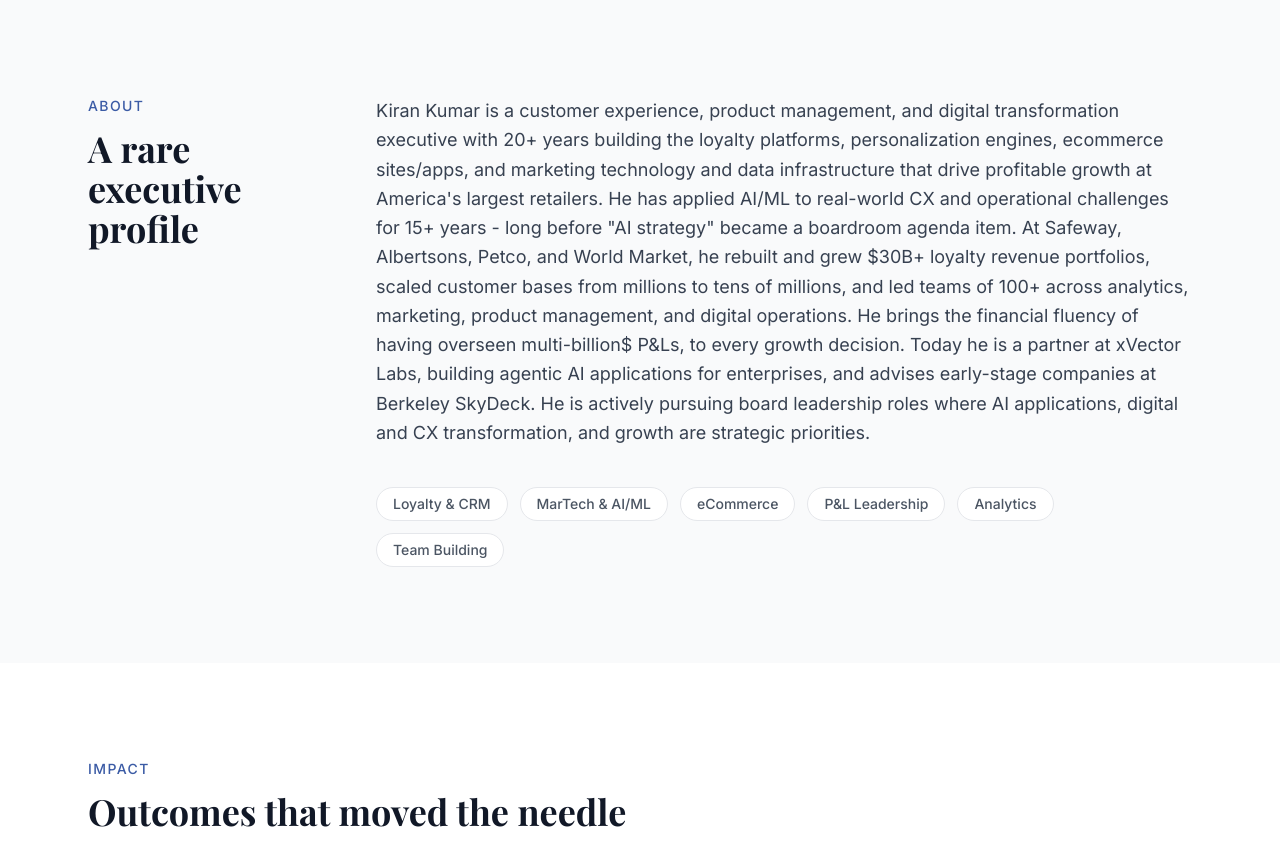
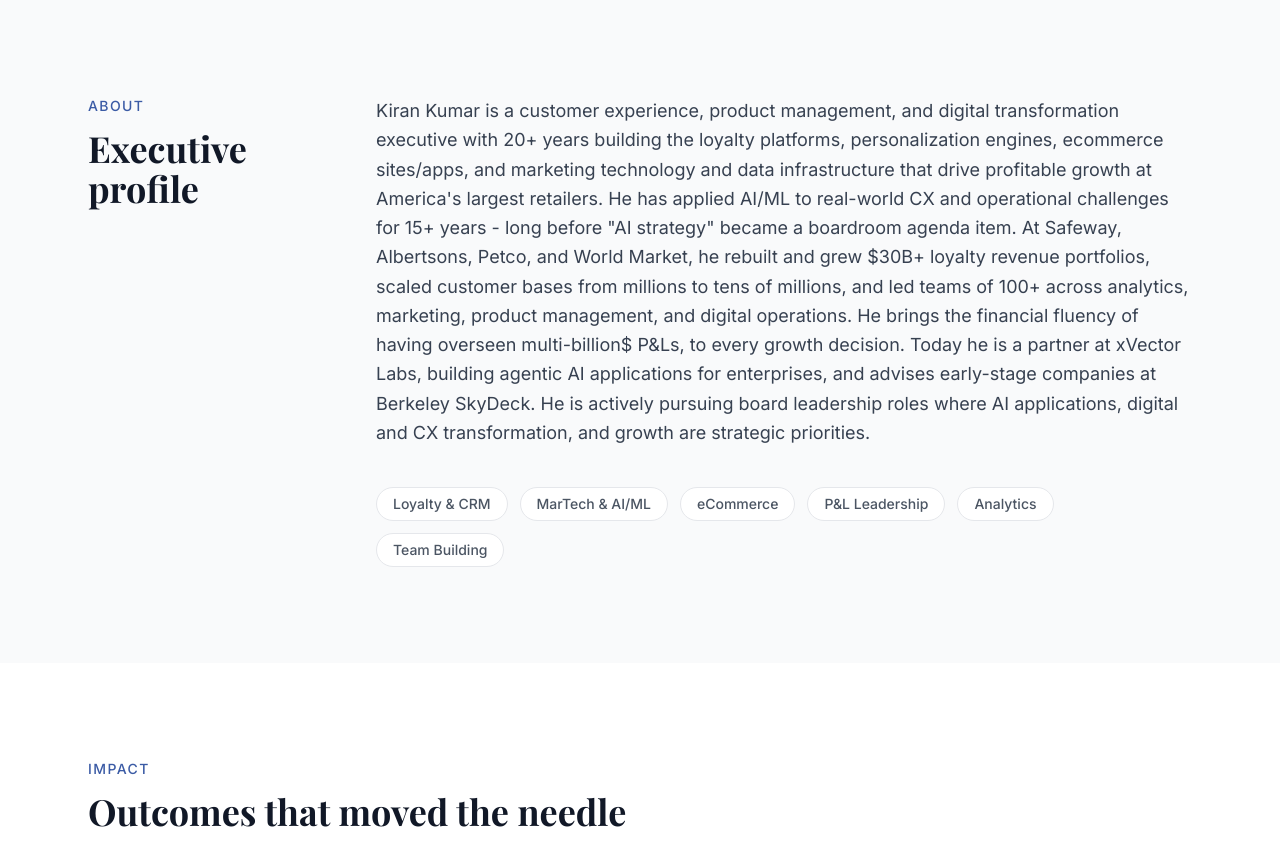
Before and after one commit to kiri01-dev/kiran-kumar-site, a Next.js app: page / in a window 1280 px wide. Shown: the part 800-1666 px from the top of the page. Built offline with nearby package versions, Linux system fonts and the light colour scheme.

Commit message:
Change 'A rare executive profile' to 'Executive profile'
Co-Authored-By: Claude Sonnet 4.6 <noreply@anthropic.com>

```diff
--- a/src/components/About.tsx
+++ b/src/components/About.tsx
@@ -8,7 +8,7 @@ export default function About() {
           <div className="lg:col-span-3">
             <p className="text-accent font-medium text-sm tracking-widest uppercase mb-3">About</p>
             <h2 className="font-serif text-3xl lg:text-4xl font-bold text-gray-900 leading-snug">
-              A rare executive profile
+              Executive profile
             </h2>
           </div>
           <div className="lg:col-span-9">
```
